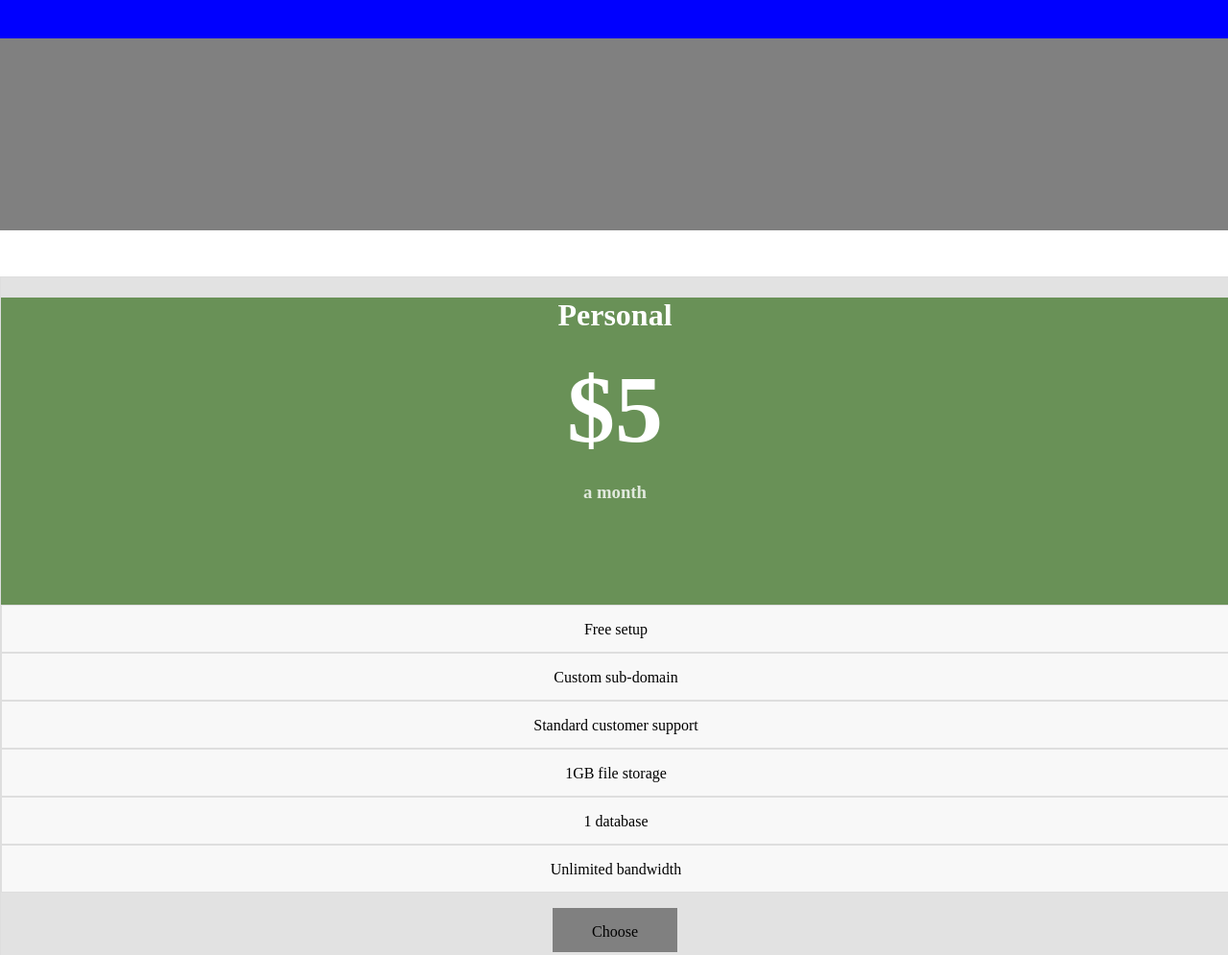
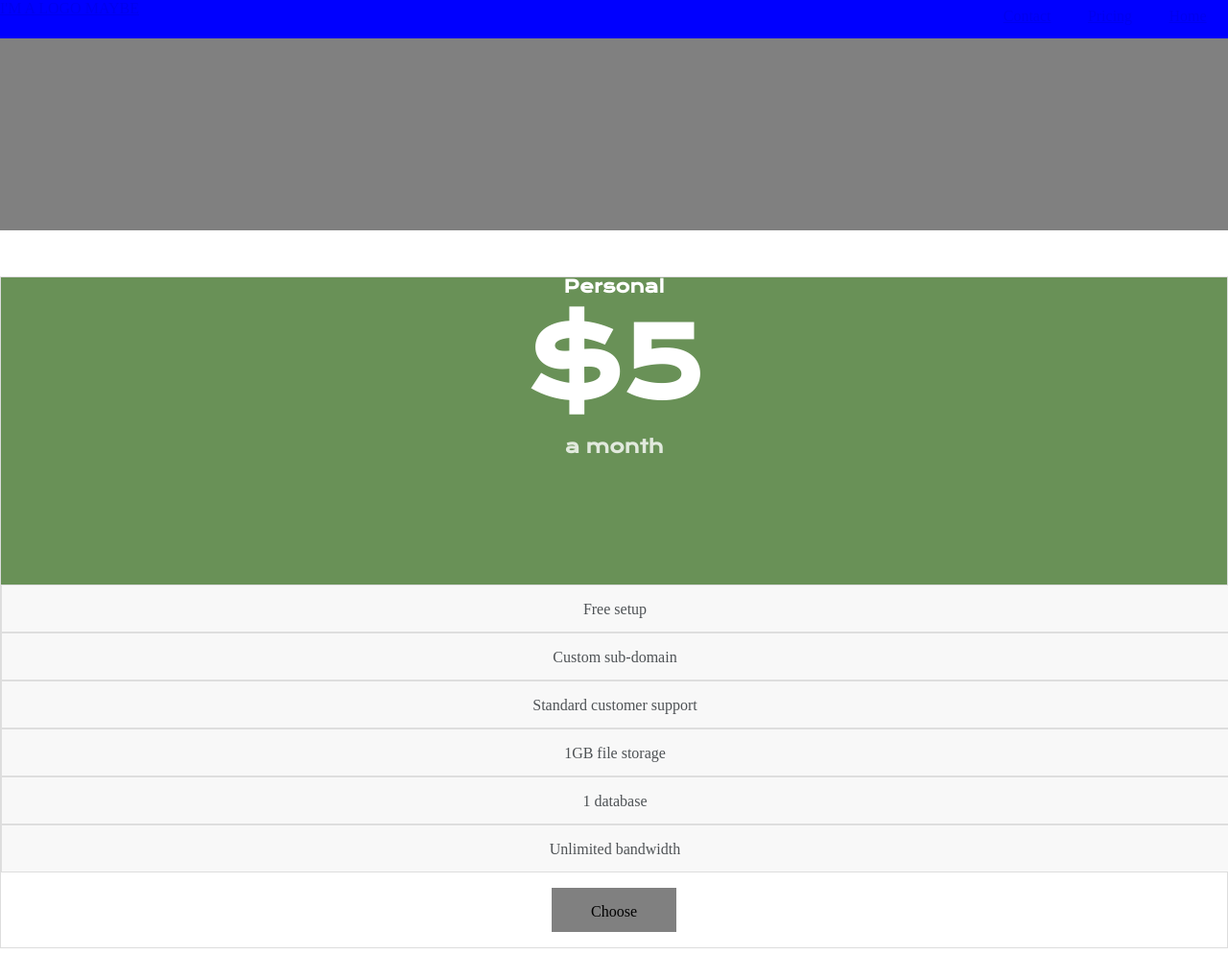
Before and after one commit to jhartley1412/Day04-ResponsiveSite, a plain HTML site: page index.html in a window 1280 px wide. Shown: the top 995 px of the page at 96% size. Drawn offline with nearby package versions, Linux system fonts and the light colour scheme.

Commit message:
added nav links - more work on plan type pages - switched css, normalize links around

```diff
--- a/index.html
+++ b/index.html
@@ -2,14 +2,27 @@
 <html>
 <head>
 	<title>Responsive Site</title>
+	<!-- NORMALIZE -->
+	<link rel="stylesheet" type="text/css" href="https://cdnjs.cloudflare.com/ajax/libs/normalize/3.0.3/normalize.css">
+
+	<!-- GOOGLE FONTS -->
+	<link href='https://fonts.googleapis.com/css?family=Krona+One' rel='stylesheet' type='text/css'>
+
+	<!-- MAIN.CSS -->
 	<link rel="stylesheet" type="text/css" href="./styles/main.css">
-	<link rel="stylesheet" type="text/css" href="https://cdnjs.cloudflare.com/ajax/libs/normalize/3.0.3/normalize.css">
 </head>
 
 <body>
 
 	<header>
 
+		<a href="#" class="logo"> I'M A LOGO MAYBE </a>
+
+		<a href="#" class="na-link"> Home </a>
+
+		<a href="#" class="na-link"> Pricing </a>
+
+		<a href="#" class="na-link"> Contact </a>
 
 	</header>
 
--- a/styles/main.scss
+++ b/styles/main.scss
@@ -3,6 +3,15 @@ header{
 	width: 100%;
 	height: 40px;
 	background-color: blue;
+}
+
+.logo{
+	float: left;
+}
+
+.na-link{
+	float: right;
+	padding: 0.5em 1.4em 0 1em;
 }
 
 .SimplePrice{
@@ -14,17 +23,20 @@ header{
 
 .plan-types{
 	width: 100%; //will change in @media
-	border: 1px solid #DEDEDE;
+	border: 1px solid #DDDDDD;
+	margin: 2em auto;
+	box-sizing: border-box;
 
-	background-color: #E2E2E2;
+	background-color: #orange;
 }
 
 .plan-header{
-	width: 100%; //will change @media
+	width: 100%;
 	height: 20em;
 	text-align: center;
 
 	h1, h2, h3{
+		font-family: 'Krona One', sans-serif;
 		color: white;
 	}
 }
@@ -44,7 +56,7 @@ header{
 
 h1{
 	font-size: 18px;
-	margin: 3em auto 0 auto;
+	margin-top: 0px;
 }
 
 h2{
@@ -63,6 +75,7 @@ h3{
 	width: 100%;
 	height: 2em;
 	text-align: center;
+	color: #4E5255;
 	padding-top: 1em;
 
 	&:hover{
```
Also changed, not shown: styles/main.css, 1 other file.
